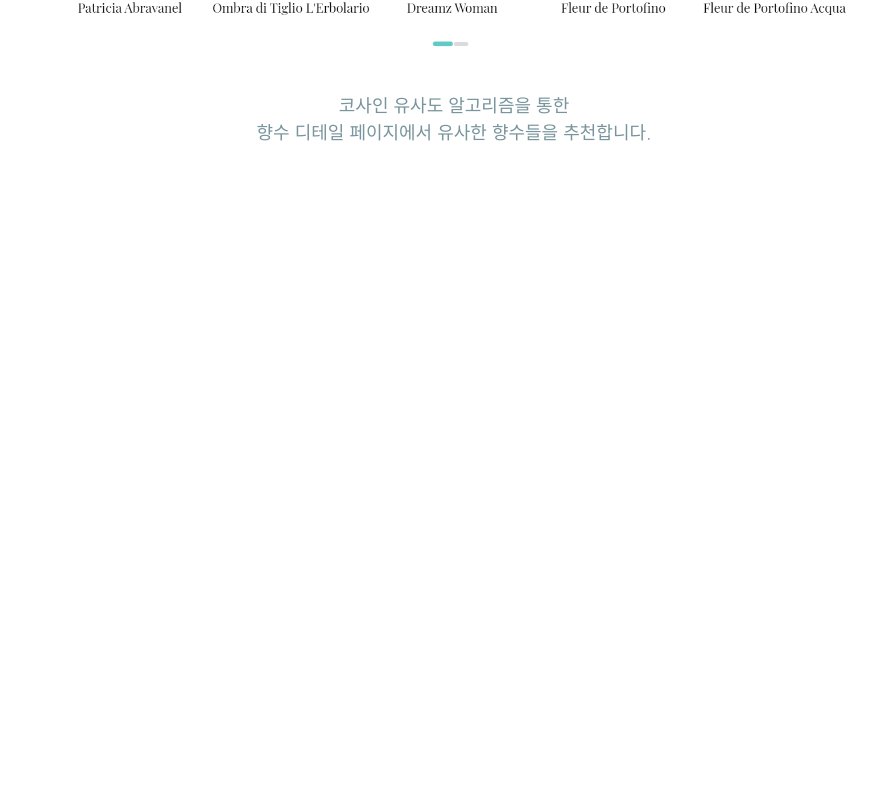
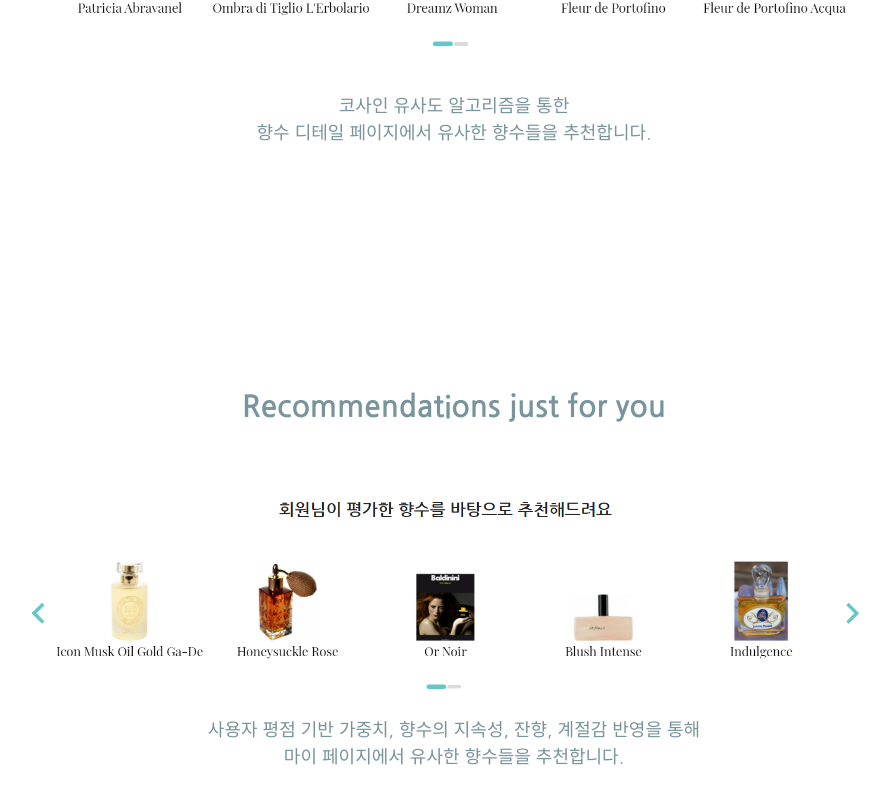
Before and after one commit to kwonay11/Send.U.Scent, a Vue app in the folder frontend/: page /about in a window 1280 px wide. Shown: the part 1694-2498 px from the top of the page, without its empty margins (186-1076 px from the left). Built offline with nearby package versions, Linux system fonts and the light colour scheme; no server answers; what vue-tags-ball would draw is missing.

Commit message:
[S05P21C204-95] feat/about ADD:about 페이지 완료

```diff
--- a/frontend/src/views/About.vue
+++ b/frontend/src/views/About.vue
@@ -3,7 +3,7 @@
     <page-title pageTitle="About"/>
     <div class="subtitle" style="top:10%; position: relative;">31987 Perfumes, 82 Accords</div>
 
-    <div style="top:11%; position: relative;">
+    <div style="top:14%; position: relative;">
 
     <video class="video" autoplay loop muted>
     <source  src="@/assets/videos/네츄럴.mp4" type="video/mp4">
@@ -27,7 +27,12 @@
     <div class="subtitle" style="top:25%; position: relative;">Similar recommendations</div>
     <div class="dec2">향수와 유사한 향수를 찾아줍니다.</div>
     <img style="top:25%; position: relative;width:70%;margin:10px" src="@/assets/images/detailrec.png" alt="detailrec">
-    <div class="dec1" style="top:25%; position: relative;margin:1%">코사인 유사도 알고리즘을 통한<br>향수 디테일 페이지에서 유사한 향수들을 추천합니다.</div>
+    <div class="dec2" style="top:25%; position: relative;margin:1%">코사인 유사도 알고리즘을 통한<br>향수 디테일 페이지에서 유사한 향수들을 추천합니다.</div>
+
+    <div class="subtitle" style="top:33%; position: relative;">Recommendations just for you</div>
+    <div class="dec3">내 정보와 유사한 향수를 찾아줍니다.</div>
+    <img style="top:33%; position: relative;width:80%;margin:10px" src="@/assets/images/recmypage.png" alt="detailrec">
+    <div class="dec3" style="top:33%; position: relative;margin:1%">사용자 평점 기반 가중치, 향수의 지속성, 잔향, 계절감 반영을 통해<br>마이 페이지에서 유사한 향수들을 추천합니다.</div>
 
   </div>
 </template>
@@ -78,6 +83,14 @@ export default {
 
 
 }
+.dec3{
+  font-family: $kor-font-family;
+  font-size: $body-font-size;
+  color:$main-color;
+ margin-bottom:2vh;
+
+
+}
 .video{
 
   width: 30%;
```
Also changed, not shown: frontend/src/assets/images/recmypage.png (added).
